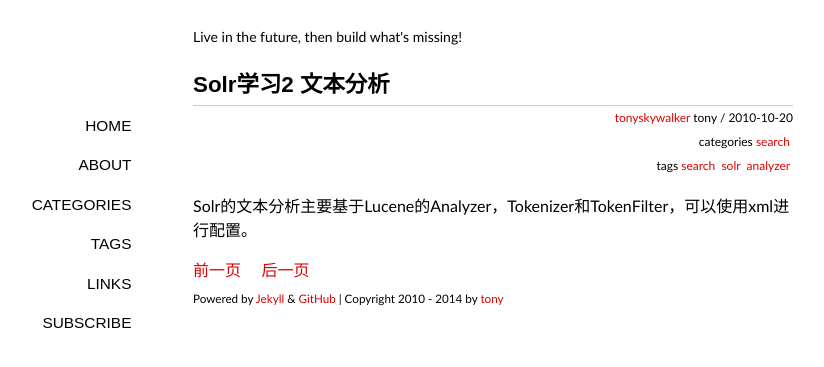
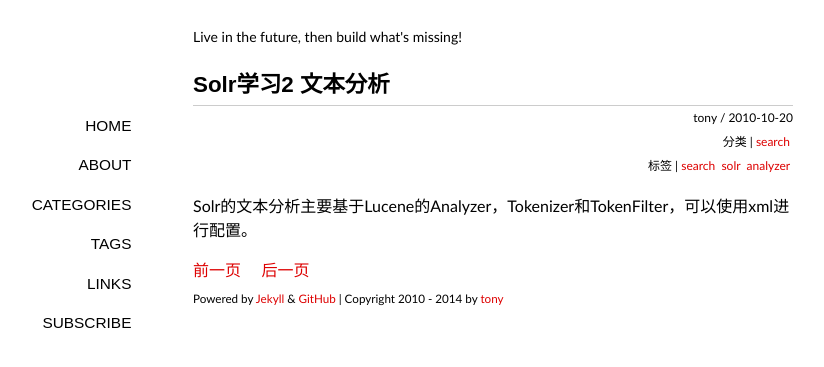
Before and after one commit to tonyskywalker/tonyskywalker.github.io, a Jekyll site: the page built from _posts/2010-10-20-solr-tutorials-2-text-analyzer.md, in a window 1280 px wide. Shown: the top 367 px of the page, without its empty margins (147-971 px from the left). Built offline with Jekyll 4.4.1, drawn with Linux system fonts in a browser that asks for light colours; some web fonts are replaced; Markdown is read by kramdown in place of the engine named in the settings; comment, search, counter and statistics services are not loaded.

Commit message:
update layout

```diff
--- a/_layouts/cn_post.html
+++ b/_layouts/cn_post.html
@@ -3,10 +3,6 @@
 ---
 
 <section class="meta">
-<span class="author">
-	<a href="http://tonyskywalker.github.io">{{ site.author }}</a>
-</span>
-
 <span class="time">
 	tony /
 	<time datetime="{{ page.date | date:"%Y-%m-%d" }}">{{ page.date | date:"%Y-%m-%d" }}</time>
@@ -15,7 +11,7 @@
 
 {% if page.categories %}
 <span class="categories">
-	categories
+	分类 |
 	{% for cat in page.categories %}
 	<a href="{{ site.url }}/categories/#{{ cat }}" title="{{ cat }}">{{ cat }}</a>&nbsp;
 	{% endfor %}
@@ -25,7 +21,7 @@
 
 {% if page.tags %}
 <span class="tags">
-	tags
+	标签 |
 	{% for tag in page.tags %}
 	<a href="{{ site.url }}/tags/#{{ tag }}" title="{{ tag }}">{{ tag }}</a>&nbsp;
 	{% endfor %}
```
Also changed, not shown: _layouts/post.html (+2 -6 lines).
